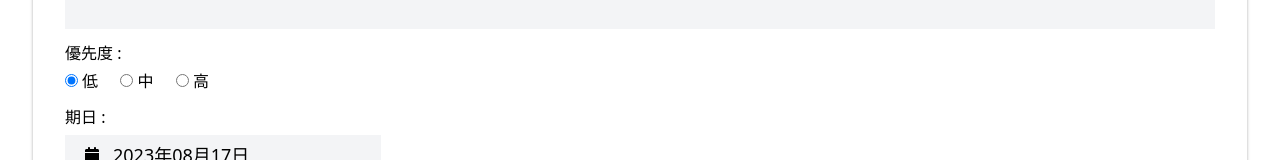
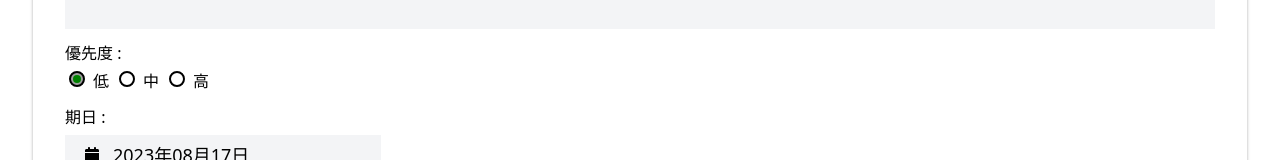
Before and after one commit to yasu-pro/ToDoList_Weather-app, a Next.js app: page / in a window 1280 px wide. Shown: the part 214-374 px from the top of the page. Built offline with nearby package versions, Linux system fonts and the light colour scheme; grey boxes are pictures that could not be loaded.

Commit message:
Add: 優先度のラジオボタンに色をつける

```diff
--- a/components/AddTodoForm.js
+++ b/components/AddTodoForm.js
@@ -7,6 +7,7 @@ import { addTodo } from "../redux/todosReducer";
 import ReactDatePicker from "./DatePicker";
 import customBoxStyles from "../styles/customBox.module.css";
 import customButtonStyles from "../styles/customButton.module.css";
+import customRadioButtonStyles from '../styles/customRadioButton.module.css';
 
 const AddTodoForm = () => {
     const [inputValue, setInputValue ] = useState('');
@@ -75,6 +76,7 @@ const AddTodoForm = () => {
                         <p>優先度 : </p>
                         <div className="pt-1 w-36 flex items-center justify-between">
                             <div>
+                                <label className="ml-1" htmlFor="low">
                                     <input
                                     type="radio"
                                     id="low"
@@ -82,11 +84,15 @@ const AddTodoForm = () => {
                                     value="3"
                                     checked={priority === "3"}
                                     onChange={handlePriorityChange}
+                                    className={customRadioButtonStyles.customPriorityRadioButton}
                                     />
-                                <label className="ml-1" htmlFor="low">低</label>
+                                    <span className={`${customRadioButtonStyles.customRadioButtonIcon} ${priority === "3" ? customRadioButtonStyles.lowIcon : ""}`}></span>
+                                    低
+                                </label>
                             </div>
 
                             <div>
+                                <label className="ml-1" htmlFor="medium">
                                     <input
                                     type="radio"
                                     id="medium"
@@ -94,11 +100,15 @@ const AddTodoForm = () => {
                                     value="2"
                                     checked={priority === "2"}
                                     onChange={handlePriorityChange}
+                                    className={customRadioButtonStyles.customPriorityRadioButton}
                                     />
-                                <label className="ml-1" htmlFor="medium">中</label>
+                                    <span className={`${customRadioButtonStyles.customRadioButtonIcon} ${priority === "2" ? customRadioButtonStyles.mediumIcon : ""}`}></span>
+                                    中
+                                </label>
                             </div>
 
                             <div>
+                                <label className="ml-1" htmlFor="high">
                                     <input
                                     type="radio"
                                     id="high"
@@ -106,8 +116,11 @@ const AddTodoForm = () => {
                                     value="1"
                                     checked={priority === "1"}
                                     onChange={handlePriorityChange}
+                                    className={customRadioButtonStyles.customPriorityRadioButton}
                                     />
-                                <label className="ml-1" htmlFor="high">高</label>
+                                    <span className={`${customRadioButtonStyles.customRadioButtonIcon} ${priority === "1" ? customRadioButtonStyles.hightIcon : ""}`}></span>
+                                    高
+                                </label>
                             </div>
                         </div>
                         <div className="pt-3">
--- a/components/ModalEditTodoForm.js
+++ b/components/ModalEditTodoForm.js
@@ -7,6 +7,7 @@ import Modal from "react-modal";
 import ReactDatePicker from "./DatePicker";
 import { editTodoAction, showEditForm } from "../redux/todosReducer";
 import customButtonStyles from "../styles/customButton.module.css";
+import customRadioButtonStyles from '../styles/customRadioButton.module.css';
 
 const EditTodoForm = ({todo}) => {
 
@@ -55,6 +56,7 @@ const EditTodoForm = ({todo}) => {
                         <p>優先度 : </p>
                         <div className="pt-1 w-36 flex items-center justify-between">
                             <div>
+                                <label className="ml-1" htmlFor={`low-${editedTodo.id}`}>
                                     <input
                                         type="radio"
                                         id={`low-${editedTodo.id}`}
@@ -62,11 +64,15 @@ const EditTodoForm = ({todo}) => {
                                         value="3"
                                         checked={editedTodo.priority === "3"}
                                         onChange={(e) => setEditedTodo({...editedTodo, priority: e.target.value})}
+                                        className={customRadioButtonStyles.customPriorityRadioButton}
                                     />
-                                <label className="ml-1" htmlFor={`low-${editedTodo.id}`}>低</label>
+                                    <span className={`${customRadioButtonStyles.customRadioButtonIcon} ${editedTodo.priority === "3" ? customRadioButtonStyles.lowIcon : ""}`}></span>
+                                    低
+                                </label>
                             </div>
 
                             <div>
+                                <label className="ml-1" htmlFor={`medium-${editedTodo.id}`}>
                                     <input
                                         type="radio"
                                         id={`medium-${editedTodo.id}`}
@@ -74,11 +80,15 @@ const EditTodoForm = ({todo}) => {
                                         value="2"
                                         checked={editedTodo.priority === "2"}
                                         onChange={(e) => setEditedTodo({...editedTodo, priority: e.target.value})}
+                                        className={customRadioButtonStyles.customPriorityRadioButton}
                                     />
-                                <label className="ml-1" htmlFor={`medium-${editedTodo.id}`}>中</label>
+                                    <span className={`${customRadioButtonStyles.customRadioButtonIcon} ${editedTodo.priority === "2" ? customRadioButtonStyles.mediumIcon : ""}`}></span>
+                                    中
+                                </label>
                             </div>
 
                             <div>
+                                <label className="ml-1" htmlFor={`high-${editedTodo.id}`}>
                                     <input
                                         type="radio"
                                         id={`high-${editedTodo.id}`}
@@ -86,8 +96,11 @@ const EditTodoForm = ({todo}) => {
                                         value="1"
                                         checked={editedTodo.priority === "1"}
                                         onChange={(e) => setEditedTodo({...editedTodo, priority: e.target.value})}
+                                        className={customRadioButtonStyles.customPriorityRadioButton}
                                     />
-                                <label className="ml-1" htmlFor={`high-${editedTodo.id}`}>高</label>
+                                    <span className={`${customRadioButtonStyles.customRadioButtonIcon} ${editedTodo.priority === "1" ? customRadioButtonStyles.hightIcon : ""}`}></span>
+                                    高
+                                </label>
                             </div>
                         </div>
                     </div>
--- /dev/null
+++ b/styles/customRadioButton.module.css
@@ -0,0 +1,53 @@
+/* ラベル全体のスタイル */
+.customPriorityLabel {
+    display: flex;
+    align-items: center;
+}
+
+/* チェックされたラジオボタンのスタイル */
+.customPriorityRadioButton:checked + .customRadioButtonIcon::before {
+    content: '';
+    width: 0.5rem;
+    height: 0.5rem;
+    border-radius: 50%;
+    position: absolute;
+}
+
+/* ラジオボタンの非表示化と背景画像のスタイル */
+.customPriorityRadioButton {
+    display: none; /* ラジオボタンを非表示にする */
+}
+
+.customRadioButtonIcon {
+    width: 1rem;
+    height: 1rem;
+    border-radius: 50%;
+    border: 2px solid #000;
+    margin-right: 8px;
+    flex-shrink: 0;
+    display: inline-flex;
+    align-items: center;
+    justify-content: center;
+    position: relative; /* 相対位置指定 */
+}
+
+/* ラジオボタンのチェック時のスタイル */
+.customPriorityRadioButton:checked + .customRadioButtonIcon {
+    border-color: rgb(0, 0, 0); /* ボーダー色を透明にする */
+    background-color: transparent; /* 背景色を透明にする */
+    background-image: url(../public/circle.svg); /* 背景画像の指定 */
+    background-repeat: no-repeat;
+    background-size: 100% 100%;
+}
+
+.lowIcon::before {
+    background-color: rgb(0, 128, 0);
+}
+
+.mediumIcon::before {
+    background-color: rgb(255, 215, 0);
+}
+
+.hightIcon::before {
+    background-color: rgb(255, 0, 0);
+}
```
Lines whose indentation alone changed are shown as unchanged.
